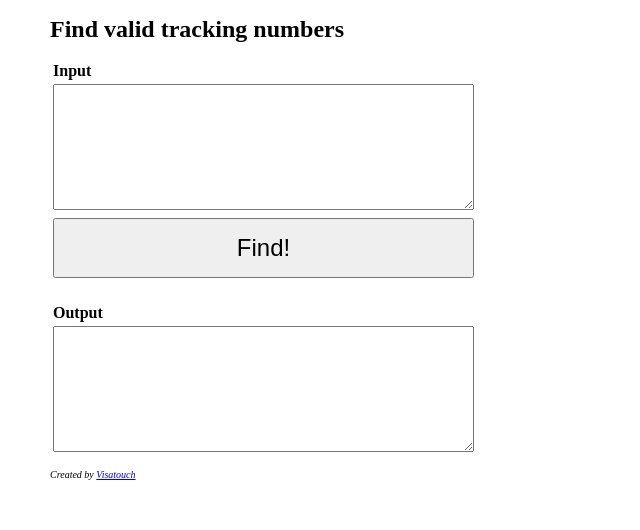
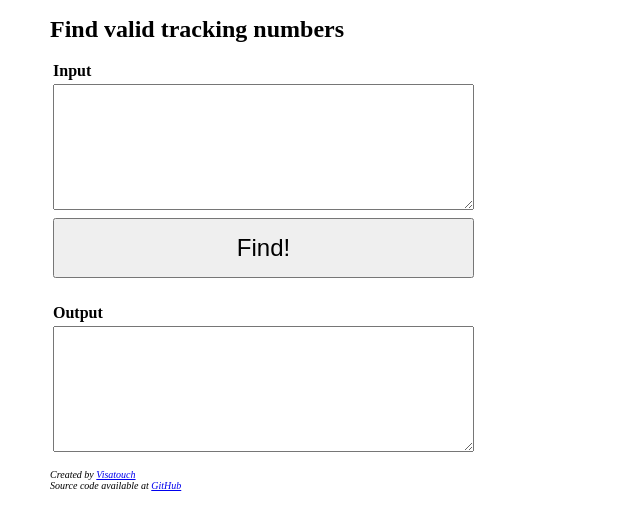
Before and after one commit to xerodotc/find-valid-tracking-numbers, a plain HTML site: page index.html in a window 1280 px wide. Shown: the whole page, without its empty margins (0-640 px from the left). Drawn offline with nearby package versions, Linux system fonts and the light colour scheme.

Commit message:
add github link

```diff
--- a/index.html
+++ b/index.html
@@ -113,6 +113,6 @@
 				<td><textarea id="output" rows="8" cols="50" readonly></textarea></td>
 			</tr>
 		</table>
-		<p class="sub">Created by <a href="https://vi.satou.ch/">Visatouch</a></p>
+		<p class="sub">Created by <a href="https://vi.satou.ch/">Visatouch</a><br>Source code available at <a href="https://github.com/xerodotc/find-valid-tracking-numbers">GitHub</a></p>
 	</body>
 </html>
```
